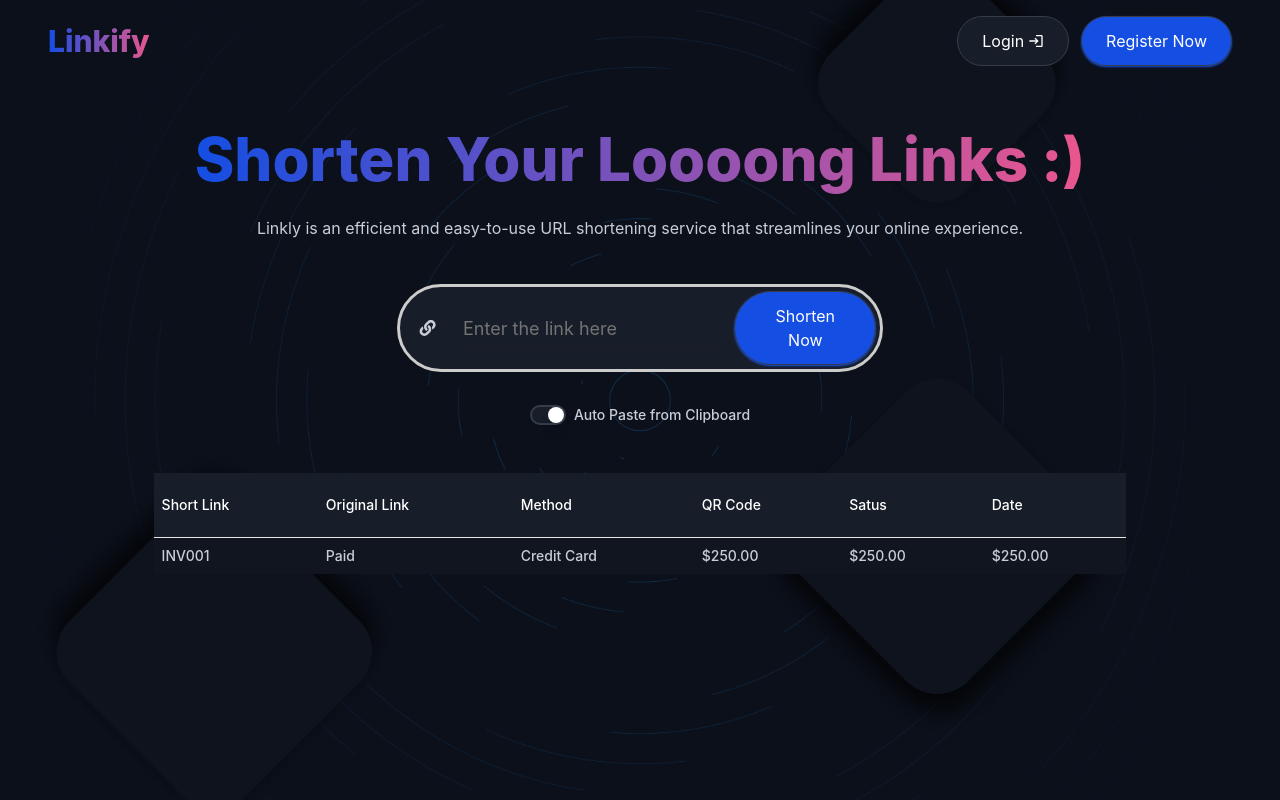
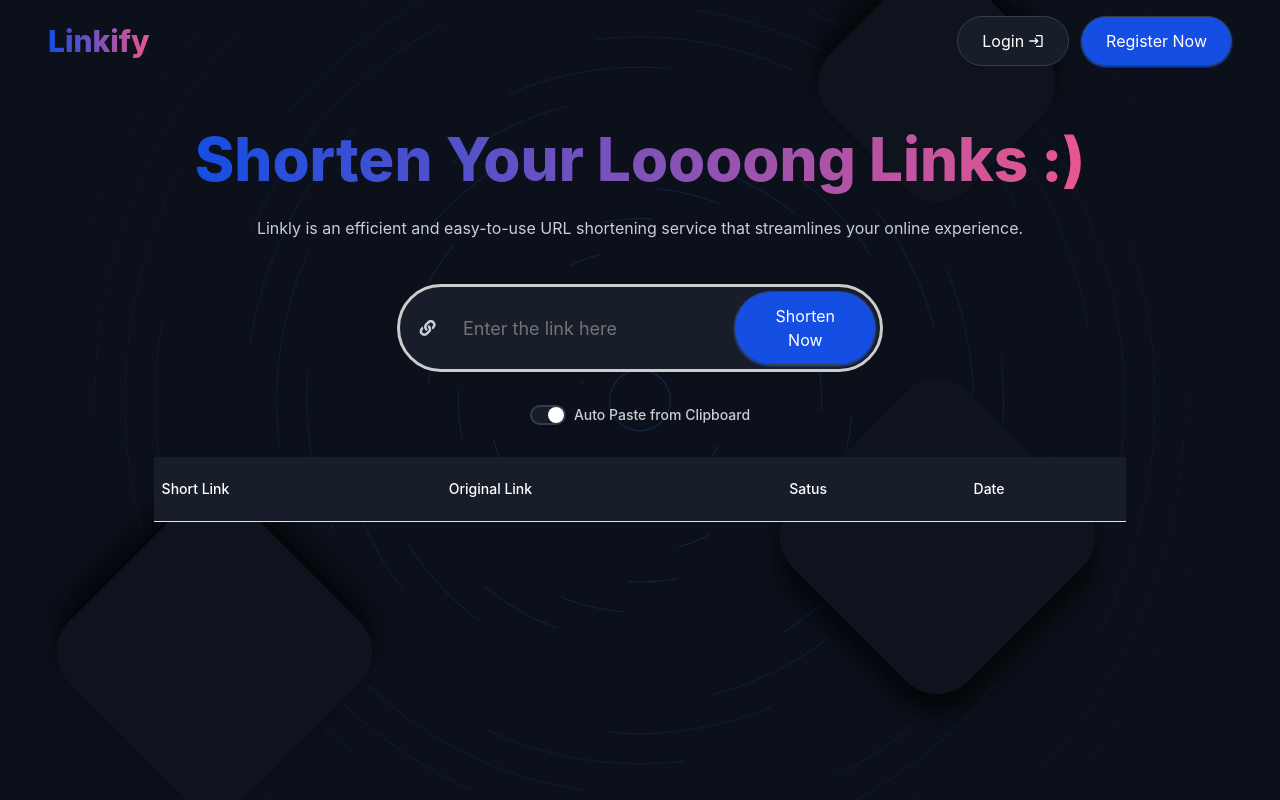
Before and after one commit to vaibhavgupta5/URL-Shortner, a Next.js app: page / in a window 1280 px wide. Built offline with nearby package versions, Linux system fonts and the light colour scheme.

Commit message:
adding localstorage to table

```diff
--- a/src/app/page.tsx
+++ b/src/app/page.tsx
@@ -15,7 +15,7 @@ export default function Home() {
           streamlines your online experience.
         </p>
         <InputField />
-        <div className="w-[80%] mt-12">
+        <div className="w-[80%] mt-8">
         <LinkTable />
         </div>
 
--- a/src/components/LinkTable.tsx
+++ b/src/components/LinkTable.tsx
@@ -1,4 +1,5 @@
-import React from "react";
+'use client'
+import React, { useEffect, useState } from "react";
 import {
   Table,
   TableBody,
@@ -8,30 +9,56 @@ import {
   TableHeader,
   TableRow,
 } from "@/components/ui/table";
+import { FaCopy } from "react-icons/fa";
 
 function LinkTable() {
+
+    const [urls, setUrls] = useState<any[]>([]);
+
+    useEffect(() => {
+        const storedData = localStorage.getItem('shortenedUrls');
+        if (storedData) {
+          const parsedData = JSON.parse(storedData);
+          setUrls(parsedData.reverse()); // Reverse to show the most recent first
+        }})
+
+        function formatDate(dateString: string): string {
+            const date = new Date(dateString);
+
+            const day = String(date.getDate()).padStart(2, '0');
+            const month = String(date.getMonth() + 1).padStart(2, '0'); // Months are 0-indexed
+            const year = date.getFullYear();
+
+            return `${day}/${month}/${year}`;
+          }
+
   return (
     <Table className="w-full  ">
       <TableHeader className="h-[8vh]  ">
-        <TableRow className="bg-[#181E29]  text-white">
+        <TableRow className="bg-[#181E29] border-0  text-white">
           <TableHead className="text-white">Short Link</TableHead>
           <TableHead className="text-white">Original Link</TableHead>
-          <TableHead className="text-white">Method</TableHead>
-          <TableHead className="text-white">QR Code</TableHead>
+
           <TableHead className="text-white">Satus</TableHead>
           <TableHead className="text-white">Date</TableHead>
         </TableRow>
       </TableHeader>
       <TableBody >
-        <TableRow className="bg-[#101520]">
-          <TableCell className="font-medium text-[#C9CED6]">INV001</TableCell>
-          <TableCell className="font-medium text-[#C9CED6]">Paid</TableCell>
-          <TableCell className="font-medium text-[#C9CED6]">Credit Card</TableCell>
-          <TableCell className="font-medium text-[#C9CED6]">$250.00</TableCell>
-          <TableCell className="font-medium text-[#C9CED6]">$250.00</TableCell>
 
-          <TableCell className="font-medium text-[#C9CED6]">$250.00</TableCell>
-        </TableRow>
+      {urls.slice(0, 4).map((url: any, index: number) => (
+          <TableRow key={index} className="bg-[#101520] border-0 h-[6vh] hover:bg-red">
+            <TableCell className=" font-extralight flex  items-center text-[#C9CED6]">
+              <a href={url.shortUrl} target="_blank" rel="noopener noreferrer">
+                {url.shortUrl}
+              </a>
+              <FaCopy className="ml-2 text-[20px] bg-[#192236] p-1 rounded-full" />
+
+            </TableCell>
+            <TableCell className="font-extralight text-[#C9CED6]">{url.originalUrl}</TableCell>
+            <TableCell className="font-extralight text-[#0AFF31]">Active</TableCell>
+            <TableCell className="font-extralight text-[#C9CED6]">{formatDate(url.createdDate)}</TableCell>
+          </TableRow>
+        ))}
       </TableBody>
     </Table>
   );
```
